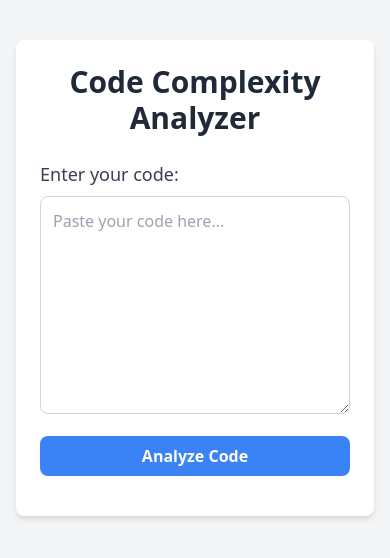
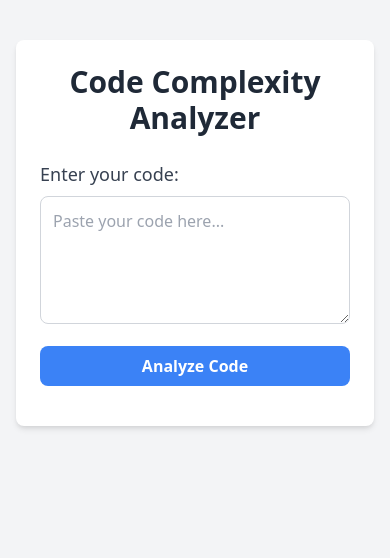
Before and after one commit to swarooppatilx/code-analyzer, a Flask app: page / in a window 390 px wide. Shown: the top 558 px of the page. Run offline with Flask 3, Linux system fonts and the light colour scheme.

Commit message:
fixed height issue on mobile

```diff
--- a/templates/index.html
+++ b/templates/index.html
@@ -34,9 +34,6 @@
             top: 50%;
             transform: translate(-50%, -50%);
         }
-        textarea {
-            max-height: 400px;
-        }
         canvas {
     width: 100% !important;
     max-height: 400px;
@@ -56,7 +53,7 @@
             <h1 class="text-3xl md:text-4xl font-bold mb-6 text-center text-gray-800">Code Complexity Analyzer</h1>
             <form id="codeForm">
                 <label for="codeInput" class="block mb-2 text-lg text-gray-700">Enter your code:</label>
-                <textarea id="codeInput" class="w-full p-3 border border-gray-300 rounded-lg focus:outline-none focus:ring-2 focus:ring-blue-500 language-js" rows="8" placeholder="Paste your code here..."></textarea>
+                <textarea id="codeInput" class="w-full p-3 border border-gray-300 rounded-lg focus:outline-none focus:ring-2 focus:ring-blue-500 language-js h-32 sm:h-48 md:h-64 lg:h-80 xl:h-96" rows="8" placeholder="Paste your code here..."></textarea>
                 <button type="submit" class="mt-4 w-full bg-blue-500 hover:bg-blue-700 text-white font-bold py-2 rounded-lg transition duration-200">
                     Analyze Code
                 </button>
@@ -67,11 +64,11 @@
                 <h3 class="text-lg md:text-xl font-semibold mt-4">Visualization</h3>
                 <div class="flex flex-col sm:flex-row justify-between mt-2">
                     <div class="w-full sm:w-1/2 mb-4 sm:mb-0">
-                        <canvas id="timeComplexityChart" class="h-24 sm:h-32"></canvas>
+                        <canvas id="timeComplexityChart" class="h-32 sm:h-48 md:h-64 lg:h-80 xl:h-96"></canvas>
                         <h4 class="text-center text-sm md:text-base">Time Complexity</h4>
                     </div>
                     <div class="w-full sm:w-1/2">
-                        <canvas id="spaceComplexityChart" class="h-24 sm:h-32"></canvas>
+                        <canvas id="spaceComplexityChart" class="h-32 sm:h-48 md:h-64 lg:h-80 xl:h-96"></canvas>
                         <h4 class="text-center text-sm md:text-base">Space Complexity</h4>
                     </div>
                 </div>
```
